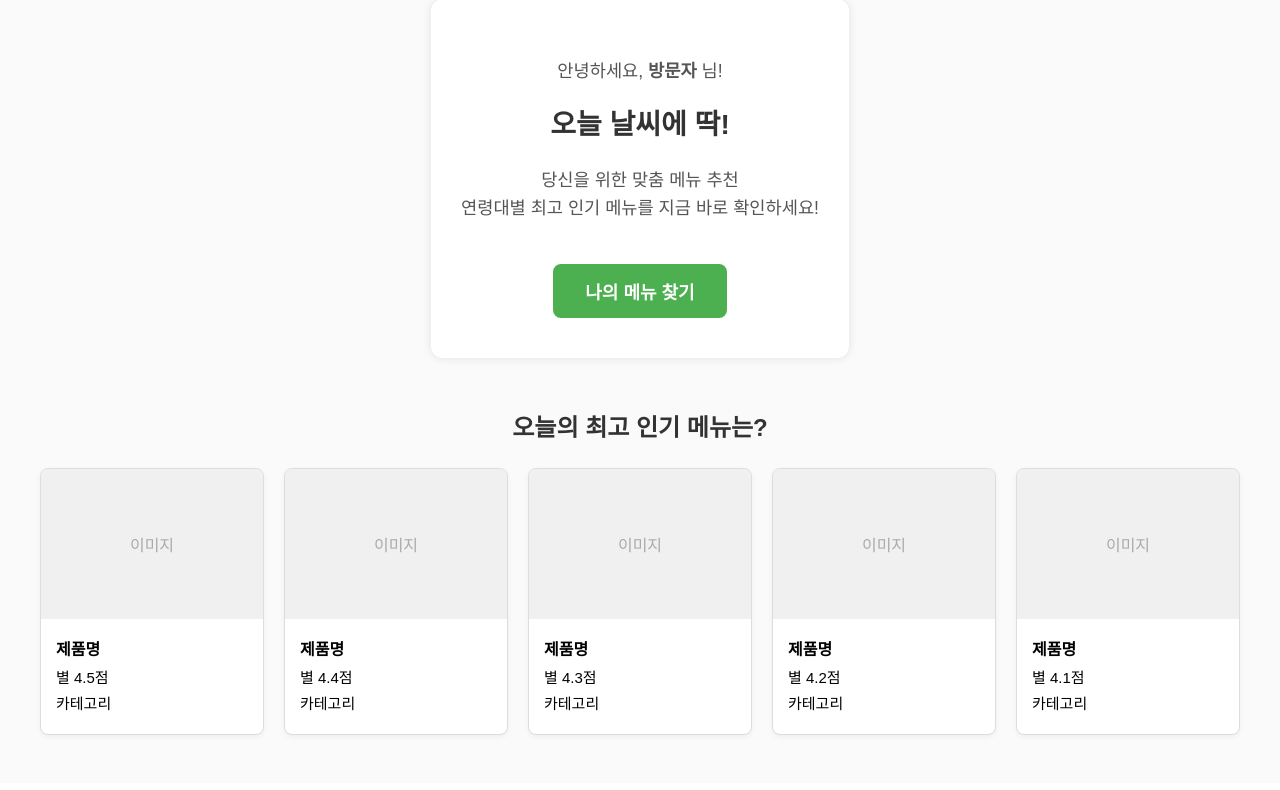
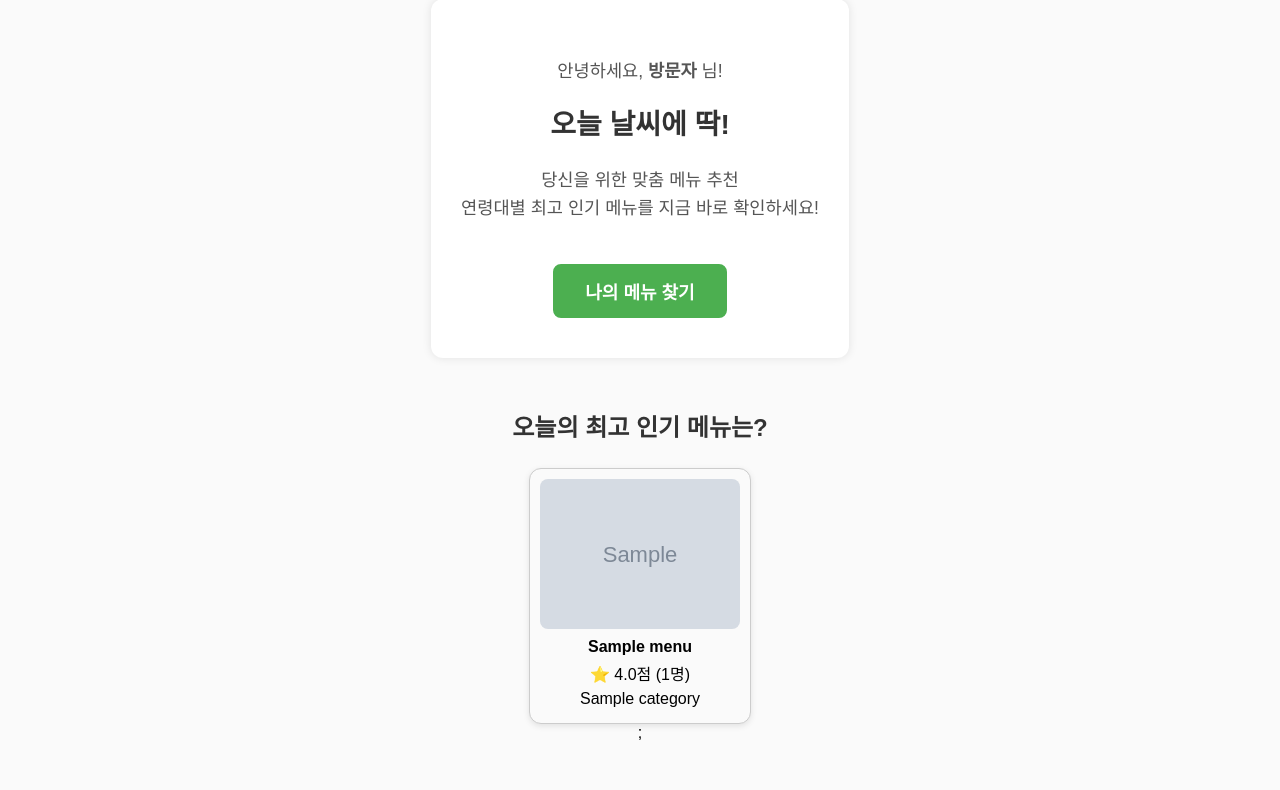
Before and after one commit to zzangss/BigDataApplication, a PHP site: page / in a window 1280 px wide. Shown: the part 129-919 px from the top of the page. Before the commit the page ends 865 px from the top, so only its background shows below. Run offline with PHP 8.4, Linux system fonts and the light colour scheme; tables that the repository leaves empty hold one stand-in row (values such as "Sample post"); grey boxes marked "Sample" are stand-in pictures.

Commit message:
첫번째 페이지 구현 완료

```diff
--- /dev/null
+++ b/php/get_top_menus.php
@@ -0,0 +1,50 @@
+<?php
+
+// db 연결
+require_once __DIR__ . '/db.php';
+
+// 별점 상위 5개 고르는 sql문 (rating이 1개 이상 )
+$sql = "SELECT m.menu_id, m.menu_name, c.category_name, m.food_image_url,
+                ROUND(AVG(r.taste_rating),1) AS rating,
+                COUNT(r.review_id) AS review_count
+        FROM Menus AS m
+            JOIN Categories AS c ON c.category_id = m.category_id
+            LEFT JOIN Reviews AS r ON r.menu_id = m.menu_id
+        GROUP BY m.menu_id
+        HAVING review_count >= 1
+        ORDER BY rating DESC, review_count DESC, m.menu_id ASC
+        LIMIT 5;";
+$res = $conn -> query($sql);
+
+echo '<div class="menu-container">';
+
+if ($res -> num_rows > 0){
+    while($row = $res-> fetch_assoc()){
+        $menu_name = htmlspecialchars($row['menu_name'] ?? '', ENT_QUOTES);
+        $rating    = htmlspecialchars($row['rating'] ?? '', ENT_QUOTES);
+        $category  = htmlspecialchars($row['category_name'] ?? '', ENT_QUOTES);
+        $image_rel = htmlspecialchars($row['food_image_url'] ?? '', ENT_QUOTES);
+        $img_src = '/how2React/BigDataApplication/' . ltrim($image_rel, '/');
+
+        echo '
+      <div class="menu-item">
+        <div class="menu-image">
+          <img src="' . $img_src . '" alt="' . $menu_name . '" title="' . $menu_name . '">
+        </div>
+        <div class="menu-info">
+          <p><strong>' . $menu_name . '</strong></p>
+          <p>⭐ ' . $rating . '점 (' . (int)$row['review_count'] . '명)</p>
+          <p>' . $category . '</p>
+        </div>
+      </div>
+    ';
+  }
+}
+
+else {
+  echo '<p>리뷰가 있는 메뉴가 없습니다.</p>';
+}
+
+echo '</div>';
+
+$conn->close();
--- a/php/index.php
+++ b/php/index.php
@@ -98,41 +98,39 @@ $is_logged_in = isset($_SESSION['user_id']) && !empty($_SESSION['user_id']);
             color: #333;
             margin-bottom: 25px;
         }
-        .menu-list {
-            display: flex;
-            justify-content: space-between; /* 5개 항목 균등 배분 */
-            gap: 20px; /* 항목 사이 간격 */
+
+        .menu-container {
+    display: flex;            /* 가로 정렬의 핵심 */
+    flex-wrap: nowrap;        /* 줄바꿈 안 함 (한 줄에 5개 고정) */
+    justify-content: center;  /* 가운데 정렬 */
+    gap: 20px;                /* 카드 사이 간격 */
+    margin-top: 20px;
   }
+
   .menu-item {
-            flex: 1; /* 1:1:1:1:1 비율 */
-            min-width: 0; /* 좁아질 때를 대비 */
-            background: #ffffff;
-            border: 1px solid #ddd;
+    width: 200px;             /* 카드 너비 */
+    border: 1px solid #ccc;
+    border-radius: 12px;
+    background: #fafafa;
+    text-align: center;
+    padding: 10px;
+    box-shadow: 0 2px 6px rgba(0,0,0,0.1);
+    transition: transform 0.2s ease;
+  }
+
+  .menu-item:hover {
+    transform: translateY(-5px);
+  }
+
+  .menu-image img {
+    width: 100%;
+    height: 150px;
+    object-fit: cover;
     border-radius: 8px;
-            box-shadow: 0 2px 5px rgba(0,0,0,0.05);
-            text-align: left;
-            overflow: hidden; /* 이미지 모서리 둥글게 */
   }
-        .menu-image {
-            height: 150px;
-            background-color: #f0f0f0;
-            display: flex;
-            align-items: center;
-            justify-content: center;
-            color: #aaa;
-            font-size: 16px;
-        }
-        .menu-info {
-            padding: 15px;
-        }
+
   .menu-info p {
     margin: 5px 0;
-            font-size: 15px;
-            line-height: 1.4;
-        }
-        .menu-info p strong {
-            font-size: 16px;
-            color: #000;
   }
 
     </style>
@@ -177,54 +175,8 @@ $is_logged_in = isset($_SESSION['user_id']) && !empty($_SESSION['user_id']);
     </div>
     <div class="popular-menu-section">
         <h3>오늘의 최고 인기 메뉴는?</h3>
-        <div class="menu-list">
 
-            <div class="menu-item">
-                <div class="menu-image">이미지</div>
-                <div class="menu-info">
-                    <p><strong>제품명</strong></p>
-                    <p>별 4.5점</p>
-                    <p>카테고리</p>
-                </div>
-            </div>
+        <?php include __DIR__ . '/get_top_menus.php'?>;
 
-            <div class="menu-item">
-                <div class="menu-image">이미지</div>
-                <div class="menu-info">
-                    <p><strong>제품명</strong></p>
-                    <p>별 4.4점</p>
-                    <p>카테고리</p>
-                </div>
-            </div>
-
-            <div class="menu-item">
-                <div class="menu-image">이미지</div>
-                <div class="menu-info">
-                    <p><strong>제품명</strong></p>
-                    <p>별 4.3점</p>
-                    <p>카테고리</p>
-                </div>
-            </div>
-
-            <div class="menu-item">
-                <div class="menu-image">이미지</div>
-                <div class="menu-info">
-                    <p><strong>제품명</strong></p>
-                    <p>별 4.2점</p>
-                    <p>카테고리</p>
-                </div>
-            </div>
-
-            <div class="menu-item">
-                <div class="menu-image">이미지</div>
-                <div class="menu-info">
-                    <p><strong>제품명</strong></p>
-                    <p>별 4.1점</p>
-                    <p>카테고리</p>
-                </div>
-            </div>
-
-        </div>
-    </div>
     </body>
 </html>
```
Also changed, not shown: php/test_images.php (+5 -4 lines). Lines whose indentation alone changed are shown as unchanged.
